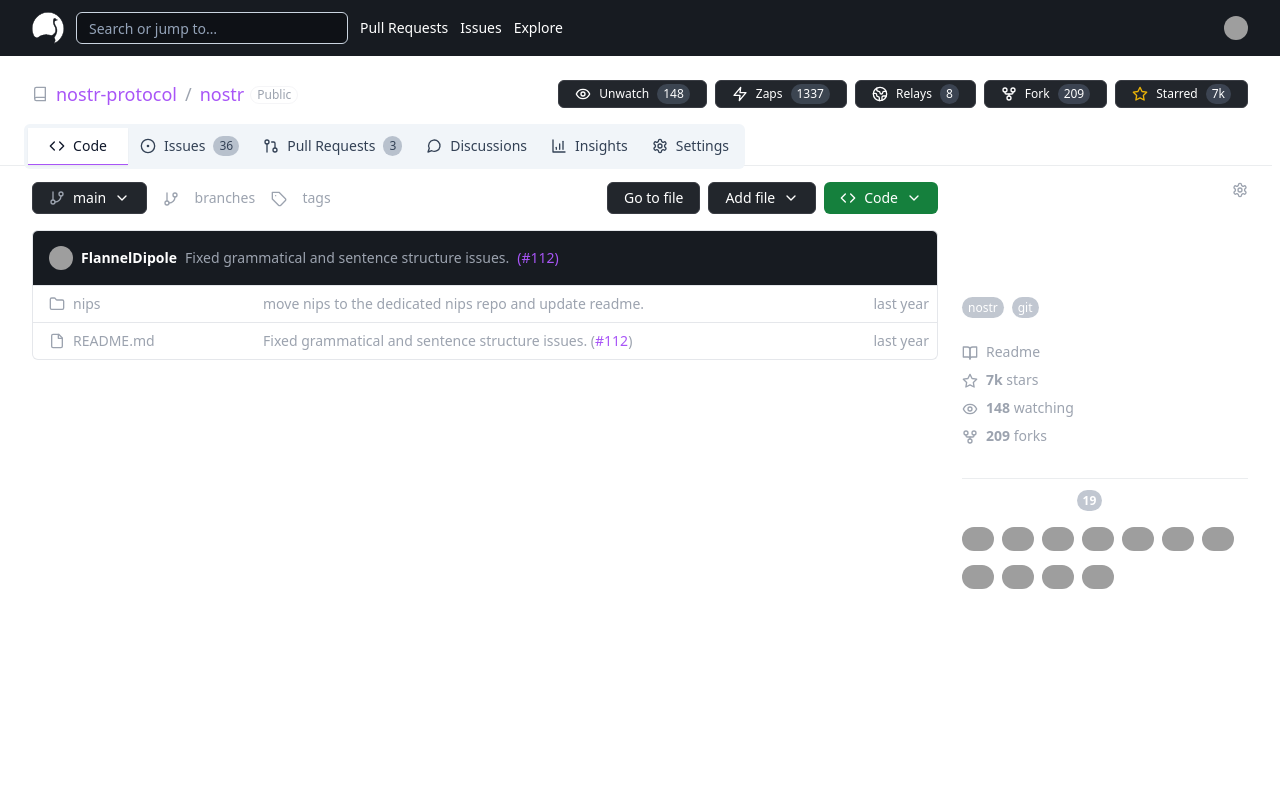
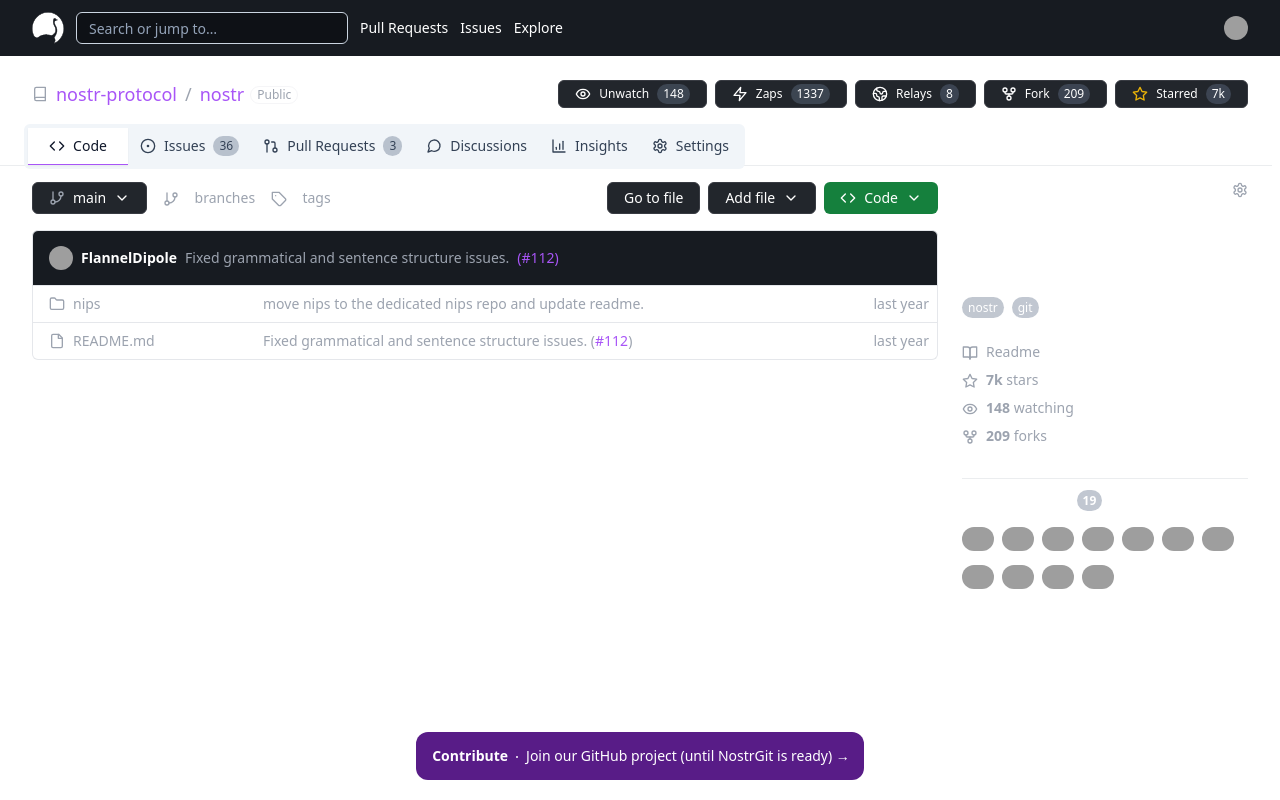
Before and after one commit to NostrGit/NostrGit, a Next.js app: page / in a window 1280 px wide. Built offline with nearby package versions, Linux system fonts and the light colour scheme; grey boxes are pictures that could not be loaded.

Commit message:
added github banner

```diff
--- /dev/null
+++ b/src/components/banner.tsx
@@ -0,0 +1,29 @@
+export default function Banner({
+  title,
+  description,
+}: {
+  title: string;
+  description: string;
+}) {
+  return (
+    <>
+      <div className="pointer-events-none fixed inset-x-0 bottom-0 sm:flex sm:justify-center sm:px-6 sm:pb-5 lg:px-8">
+        <div className="pointer-events-auto flex items-center justify-between gap-x-6 bg-purple-900 py-2.5 px-6 sm:rounded-xl sm:py-3 sm:pr-3.5 sm:pl-4">
+          <p className="text-sm leading-6 text-white">
+            <a href="https://github.com/nostrgit/nostrgit">
+              <strong className="font-semibold">{title}</strong>
+              <svg
+                viewBox="0 0 2 2"
+                className="mx-2 inline h-0.5 w-0.5 fill-current"
+                aria-hidden="true"
+              >
+                <circle cx={1} cy={1} r={1} />
+              </svg>
+              {description} <span aria-hidden="true">&rarr;</span>
+            </a>
+          </p>
+        </div>
+      </div>
+    </>
+  );
+}
--- a/src/pages/index.tsx
+++ b/src/pages/index.tsx
@@ -28,6 +28,7 @@ import { Tabs, TabsContent, TabsList, TabsTrigger } from "@/components/ui/tabs";
 import { Badge } from "@/components/ui/badge";
 import { Header } from "@/components/ui/header";
 import { Contributors } from "@/components/ui/contributors";
+import Banner from "@/components/banner";
 
 const Home: NextPage = () => {
   return (
@@ -45,6 +46,10 @@ const Home: NextPage = () => {
         className="dark min-h-screen bg-white text-white dark:bg-[#0E1116]"
       >
         <Header />
+        <Banner
+          title="Contribute"
+          description="Join our GitHub project (until NostrGit is ready)"
+        />
 
         <section className="px-8 py-6">
           <div className="flex justify-between">
```
